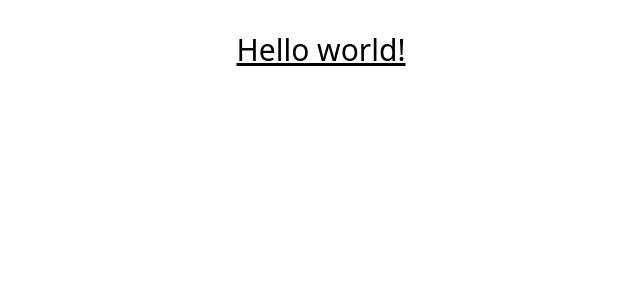
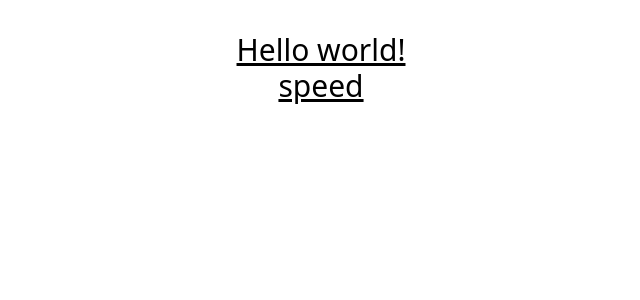
Before and after one commit to bblueberries/embeded-lab-final, a React (Vite) app in the folder embed-lab-web/: page / in a window 1280 px wide. Shown: the top 300 px of the page, without its empty margins (319-959 px from the left). Built offline with nearby package versions, Linux system fonts and the light colour scheme.

Commit message:
add components

```diff
--- a/embed-lab-web/src/App.jsx
+++ b/embed-lab-web/src/App.jsx
@@ -1,6 +1,6 @@
 import { useState } from "react";
-import reactLogo from "./assets/react.svg";
-import viteLogo from "/vite.svg";
+import Header from "./components/Header";
+import SpeedCard from "./components/SpeedCard";
 import "./App.css";
 
 function App() {
@@ -9,7 +9,8 @@ function App() {
   return (
     <>
       <div>
-        <h1 className="text-3xl underline">Hello world!</h1>
+        <Header/>
+        <SpeedCard/>
       </div>
     </>
   );
--- /dev/null
+++ b/embed-lab-web/src/components/Header.jsx
@@ -0,0 +1,8 @@
+import React from "react";
+export default function Header() {
+  return (
+    <div className>
+      <h1 className="text-3xl underline">Hello world!</h1>
+    </div>
+  );
+}
--- /dev/null
+++ b/embed-lab-web/src/components/SpeedCard.jsx
@@ -0,0 +1,8 @@
+import React from "react";
+export default function SpeedCard() {
+  return (
+    <div className>
+      <h1 className="text-3xl underline">speed</h1>
+    </div>
+  );
+}
```
